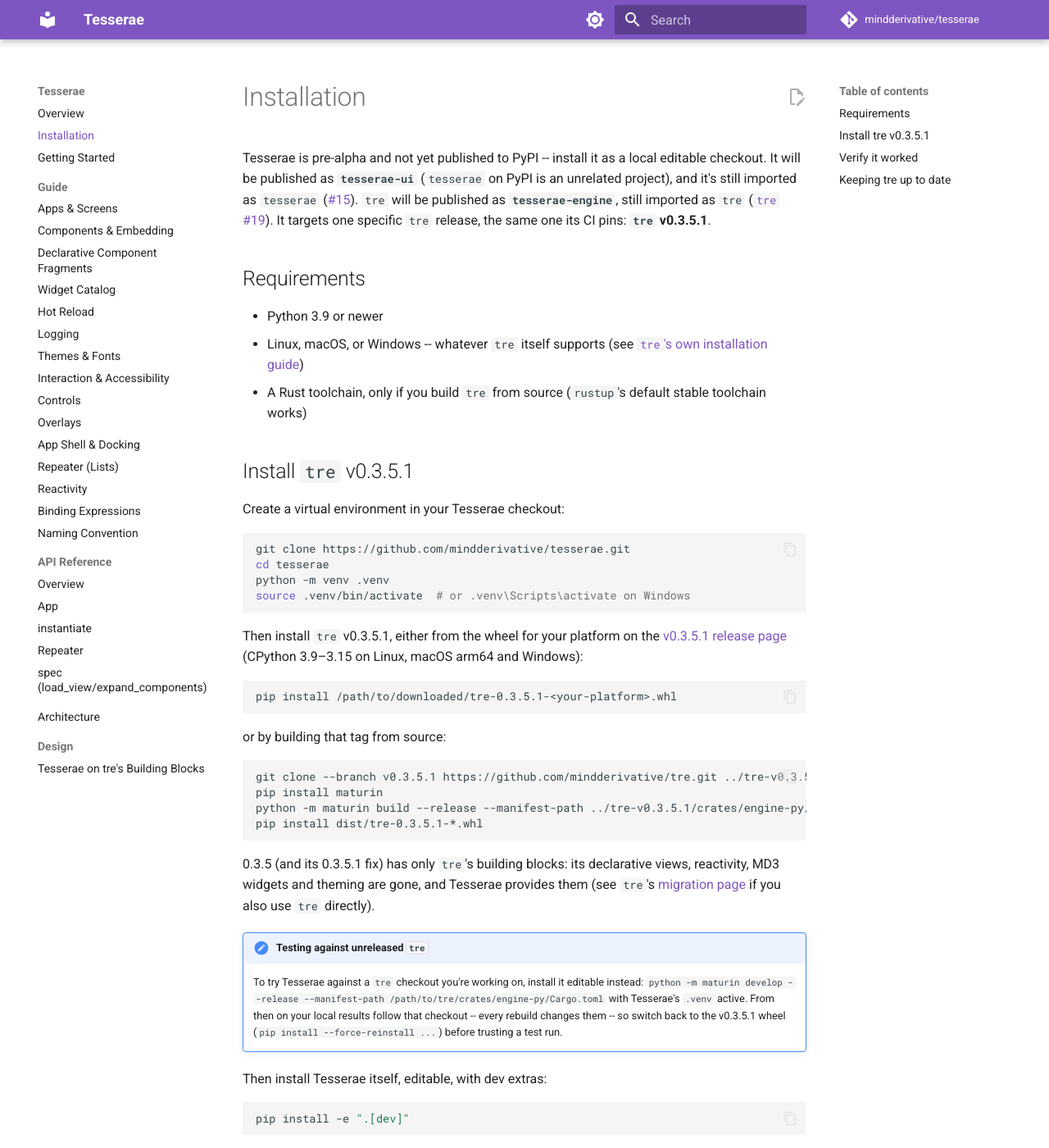
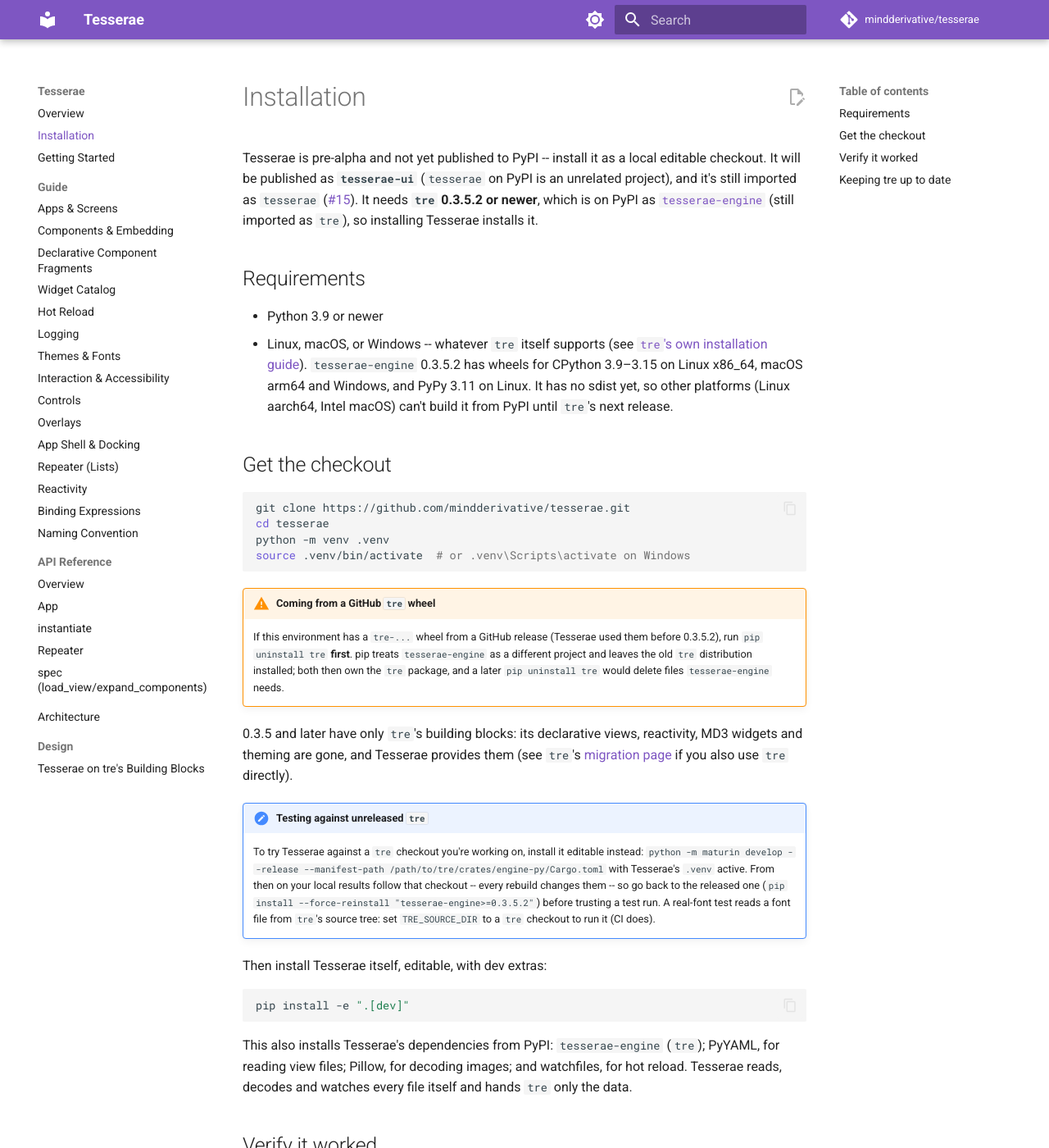
Before and after one commit to mindderivative/tesserae, an MkDocs documentation site: the page built from docs/installation.md, in a window 1280 px wide and 1400 px high. Shown: the whole window at 82% size. Built offline with MkDocs 1.6.1 and Material for MkDocs 9.7.7, drawn with Linux system fonts in a browser that asks for light colours; comment, search, counter and statistics services are not loaded; some of the changed text lies outside the part shown.

Commit message:
Move to tre 0.3.5.2, from PyPI as tesserae-engine
pyproject depends on tesserae-engine>=0.3.5.2 (PyPI's own 'tre' is an
unrelated library); CI installs it from PyPI with no tre build, keeping a
font-only checkout for the real-font test. Install docs updated, with
the uninstall-tre-first warning. tre #16/#18/#19 are fixed, so Tesserae
#3 and #17 are unblocked and #15 needs only a release.

Co-Authored-By: Claude Opus 5.5 <noreply@anthropic.com>

````diff
--- a/docs/installation.md
+++ b/docs/installation.md
@@ -4,21 +4,21 @@ Tesserae is pre-alpha and not yet published to PyPI -- install it as a
 local editable checkout. It will be published as **`tesserae-ui`**
 (`tesserae` on PyPI is an unrelated project), and it's still imported as
 `tesserae` ([#15](https://github.com/mindderivative/tesserae/issues/15)).
-`tre` will be published as **`tesserae-engine`**, still imported as `tre`
-([`tre` #19](https://github.com/mindderivative/tre/issues/19)). It targets one specific `tre` release, the same
-one its CI pins: **`tre` v0.3.5.1**.
+It needs **`tre` 0.3.5.2 or newer**, which is on PyPI as
+[`tesserae-engine`](https://pypi.org/project/tesserae-engine/) (still
+imported as `tre`), so installing Tesserae installs it.
 
 ## Requirements
 
 - Python 3.9 or newer
 - Linux, macOS, or Windows -- whatever `tre` itself supports (see
-  [`tre`'s own installation guide](https://mindderivative.github.io/tre/installation/))
-- A Rust toolchain, only if you build `tre` from source (`rustup`'s
-  default stable toolchain works)
+  [`tre`'s own installation guide](https://mindderivative.github.io/tre/installation/)).
+  `tesserae-engine` 0.3.5.2 has wheels for CPython 3.9–3.15 on Linux
+  x86_64, macOS arm64 and Windows, and PyPy 3.11 on Linux. It has no
+  sdist yet, so other platforms (Linux aarch64, Intel macOS) can't build
+  it from PyPI until `tre`'s next release.
 
-## Install `tre` v0.3.5.1
-
-Create a virtual environment in your Tesserae checkout:
+## Get the checkout
 
 ```bash
 git clone https://github.com/mindderivative/tesserae.git
@@ -27,24 +27,14 @@ python -m venv .venv
 source .venv/bin/activate  # or .venv\Scripts\activate on Windows
 ```
 
-Then install `tre` v0.3.5.1, either from the wheel for your platform on the
-[v0.3.5.1 release page](https://github.com/mindderivative/tre/releases/tag/v0.3.5.1)
-(CPython 3.9–3.15 on Linux, macOS arm64 and Windows):
+!!! warning "Coming from a GitHub `tre` wheel"
+    If this environment has a `tre-...` wheel from a GitHub release (Tesserae
+    used them before 0.3.5.2), run `pip uninstall tre` **first**. pip treats
+    `tesserae-engine` as a different project and leaves the old `tre`
+    distribution installed; both then own the `tre` package, and a later
+    `pip uninstall tre` would delete files `tesserae-engine` needs.
 
-```bash
-pip install /path/to/downloaded/tre-0.3.5.1-<your-platform>.whl
-```
-
-or by building that tag from source:
-
-```bash
-git clone --branch v0.3.5.1 https://github.com/mindderivative/tre.git ../tre-v0.3.5.1
-pip install maturin
-python -m maturin build --release --manifest-path ../tre-v0.3.5.1/crates/engine-py/Cargo.toml --out dist
-pip install dist/tre-0.3.5.1-*.whl
-```
-
-0.3.5 (and its 0.3.5.1 fix) has only `tre`'s building blocks: its declarative views,
+0.3.5 and later have only `tre`'s building blocks: its declarative views,
 reactivity, MD3 widgets and theming are gone, and Tesserae provides them
 (see `tre`'s [migration page](https://github.com/mindderivative/tre/blob/v0.3.5/docs/migrating-0.3.5.md)
 if you also use `tre` directly).
@@ -54,9 +44,11 @@ if you also use `tre` directly).
     it editable instead: `python -m maturin develop --release
     --manifest-path /path/to/tre/crates/engine-py/Cargo.toml` with
     Tesserae's `.venv` active. From then on your local results follow
-    that checkout -- every rebuild changes them -- so switch back to the
-    v0.3.5.1 wheel (`pip install --force-reinstall ...`) before trusting a
-    test run.
+    that checkout -- every rebuild changes them -- so go back to the
+    released one (`pip install --force-reinstall "tesserae-engine>=0.3.5.2"`)
+    before trusting a test run. A real-font test reads a font file from
+    `tre`'s source tree: set `TRE_SOURCE_DIR` to a `tre` checkout to run
+    it (CI does).
 
 Then install Tesserae itself, editable, with dev extras:
 
@@ -64,7 +56,8 @@ Then install Tesserae itself, editable, with dev extras:
 pip install -e ".[dev]"
 ```
 
-This also installs Tesserae's own dependencies from PyPI: PyYAML, for
+This also installs Tesserae's dependencies from PyPI: `tesserae-engine`
+(`tre`); PyYAML, for
 reading view files; Pillow, for decoding images; and watchfiles, for
 hot reload. Tesserae reads, decodes and watches every file itself and
 hands `tre` only the data.
--- a/pyproject.toml
+++ b/pyproject.toml
@@ -24,7 +24,7 @@ classifiers = [
 ]
 
 dependencies = [
-    "tre",  # `tesserae-engine` on PyPI once tre is published there (tre#19); a local wheel until then
+    "tesserae-engine>=0.3.5.2",  # tre, on PyPI (still `import tre`); PyPI's own `tre` is an unrelated regex library
     "pyyaml>=6.0",
     "Pillow>=10.0",
     "watchfiles>=1.0",
````
Also changed, not shown: BUILD_TRACKER.md (+5 -5 lines), LOG.md (+23 -0 lines), README.md (+7 -8 lines), docs/api/app.md (+4 -3 lines), docs/guide/themes-and-fonts.md (+4 -4 lines), 2 other files.
